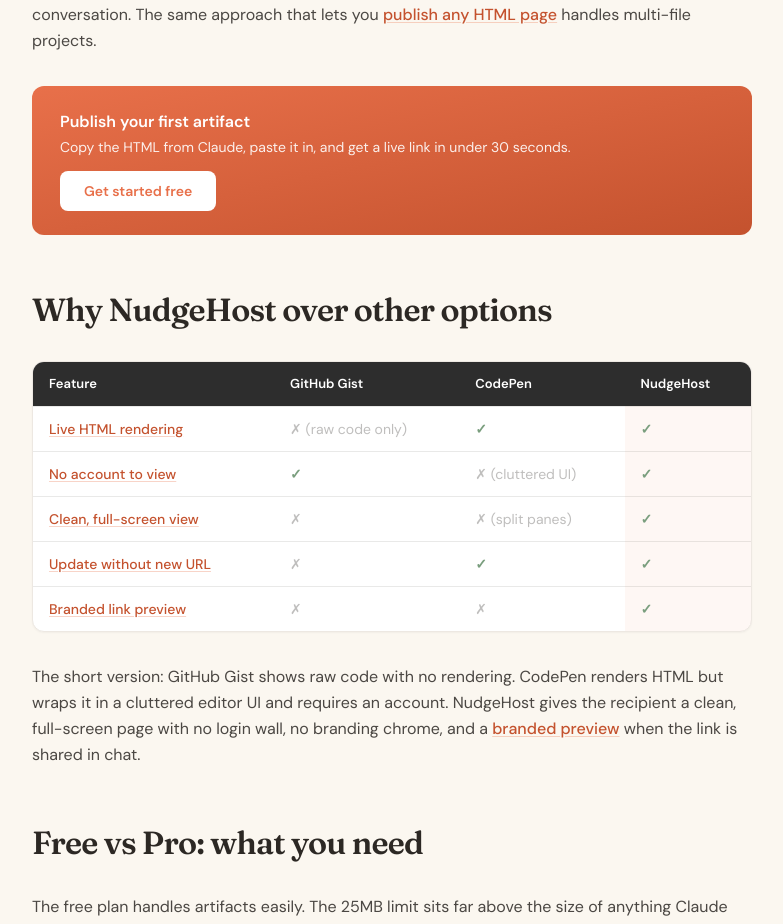
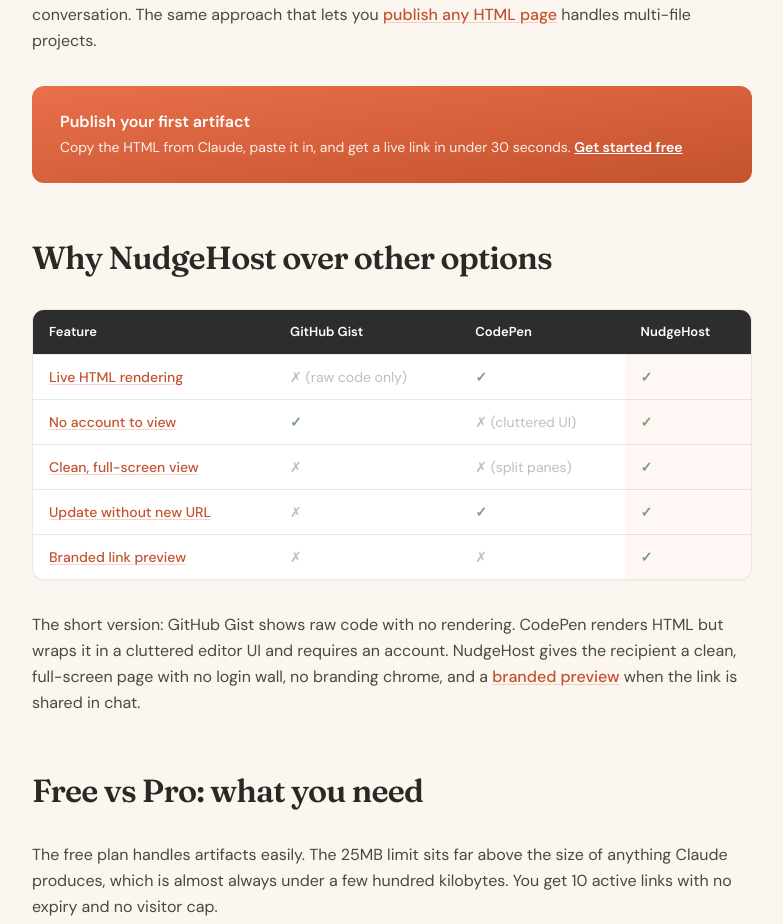
Before and after one commit to NudgeHostHQ/nudgehost, a Next.js app: page /blog/how-to-host-a-claude-artifact in a window 1280 px wide. Shown: the part 2920-3844 px from the top of the page, without its empty margins (62-845 px from the left). Built offline with nearby package versions, Linux system fonts and the light colour scheme; no server answers.

Commit message:
Revert "fix: inline CTA link styled as white button"
This reverts commit 69248c2d0bcb1e4a8b154f887b48d458a7a84528.

```diff
--- a/components/blog-blocks.tsx
+++ b/components/blog-blocks.tsx
@@ -170,14 +170,11 @@
         {block.title}
       </strong>
       <div className="text-sm leading-relaxed text-white/90">
-        {renderTokens(block.text, salt, "cta")}
+        {renderTokens(block.text, salt, "cta")}{" "}
+        <Link href={block.link} className="font-bold text-white underline">
+          {block.label}
+        </Link>
       </div>
-      <Link
-        href={block.link}
-        className="mt-3 inline-block rounded-lg bg-white px-6 py-2.5 text-sm font-bold text-coral no-underline"
-      >
-        {block.label}
-      </Link>
     </div>
   );
 }
```
Also changed, not shown: 1 other file (tests, documents, lock files or other folders).
